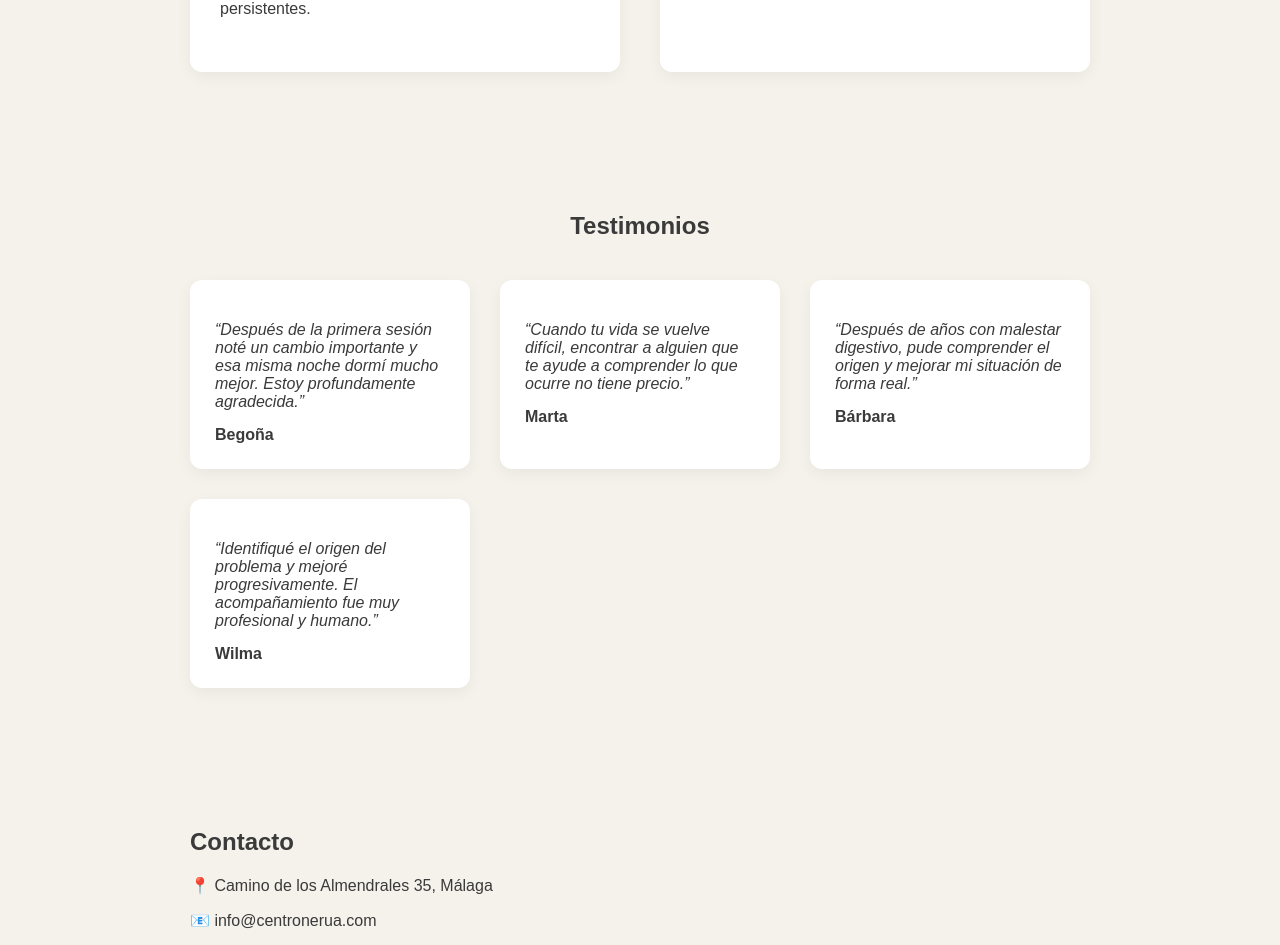
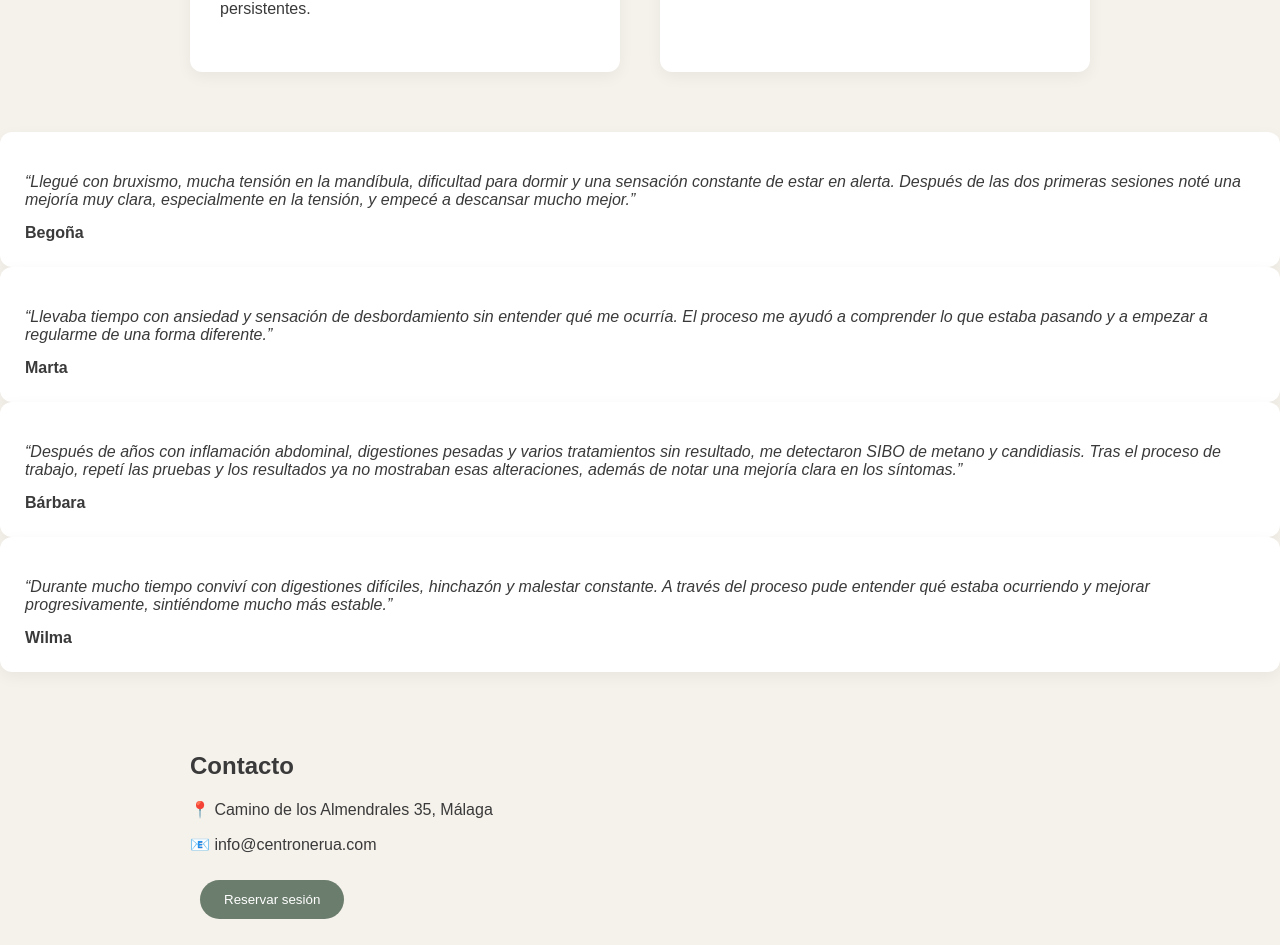
Before and after one commit to Centronerua/Nerua-web, a Next.js app: page / in a window 1280 px wide. Shown: the part 2497-3442 px from the top of the page. Built offline with nearby package versions, Linux system fonts and the light colour scheme.

Commit message:
Update page.js

```diff
--- a/app/page.js
+++ b/app/page.js
@@ -151,42 +151,25 @@ export default function Home() {
 
 </section>
 
-{/* TESTIMONIOS */}
-<section style={section}>
-
-  <h2 style={{textAlign:"center", marginBottom:"40px"}}>
-    Testimonios
-  </h2>
-
-  <div style={{
-    display:"grid",
-    gridTemplateColumns:"repeat(auto-fit, minmax(280px, 1fr))",
-    gap:"30px"
-  }}>
-
 <Testimonial
   name="Begoña"
-      text="Después de la primera sesión noté un cambio importante y esa misma noche dormí mucho mejor. Estoy profundamente agradecida."
+  text="Llegué con bruxismo, mucha tensión en la mandíbula, dificultad para dormir y una sensación constante de estar en alerta. Después de las dos primeras sesiones noté una mejoría muy clara, especialmente en la tensión, y empecé a descansar mucho mejor."
 />
 
 <Testimonial
   name="Marta"
-      text="Cuando tu vida se vuelve difícil, encontrar a alguien que te ayude a comprender lo que ocurre no tiene precio."
+  text="Llevaba tiempo con ansiedad y sensación de desbordamiento sin entender qué me ocurría. El proceso me ayudó a comprender lo que estaba pasando y a empezar a regularme de una forma diferente."
 />
 
 <Testimonial
   name="Bárbara"
-      text="Después de años con malestar digestivo, pude comprender el origen y mejorar mi situación de forma real."
+  text="Después de años con inflamación abdominal, digestiones pesadas y varios tratamientos sin resultado, me detectaron SIBO de metano y candidiasis. Tras el proceso de trabajo, repetí las pruebas y los resultados ya no mostraban esas alteraciones, además de notar una mejoría clara en los síntomas."
 />
 
 <Testimonial
   name="Wilma"
-      text="Identifiqué el origen del problema y mejoré progresivamente. El acompañamiento fue muy profesional y humano."
+  text="Durante mucho tiempo conviví con digestiones difíciles, hinchazón y malestar constante. A través del proceso pude entender qué estaba ocurriendo y mejorar progresivamente, sintiéndome mucho más estable."
 />
-
-  </div>
-
-</section>
       {/* CONTACTO */}
       <section style={section}>
         <h2>Contacto</h2>
```
Lines whose indentation alone changed are shown as unchanged.
